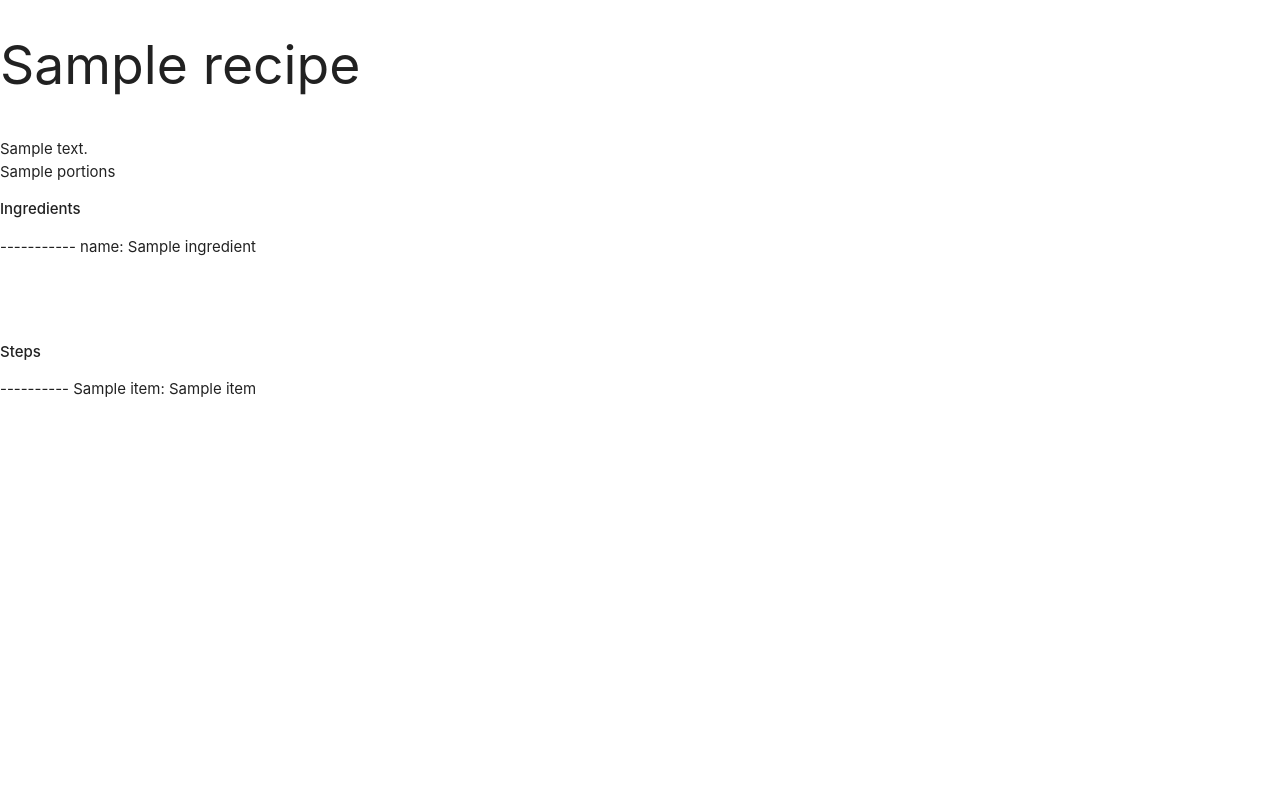
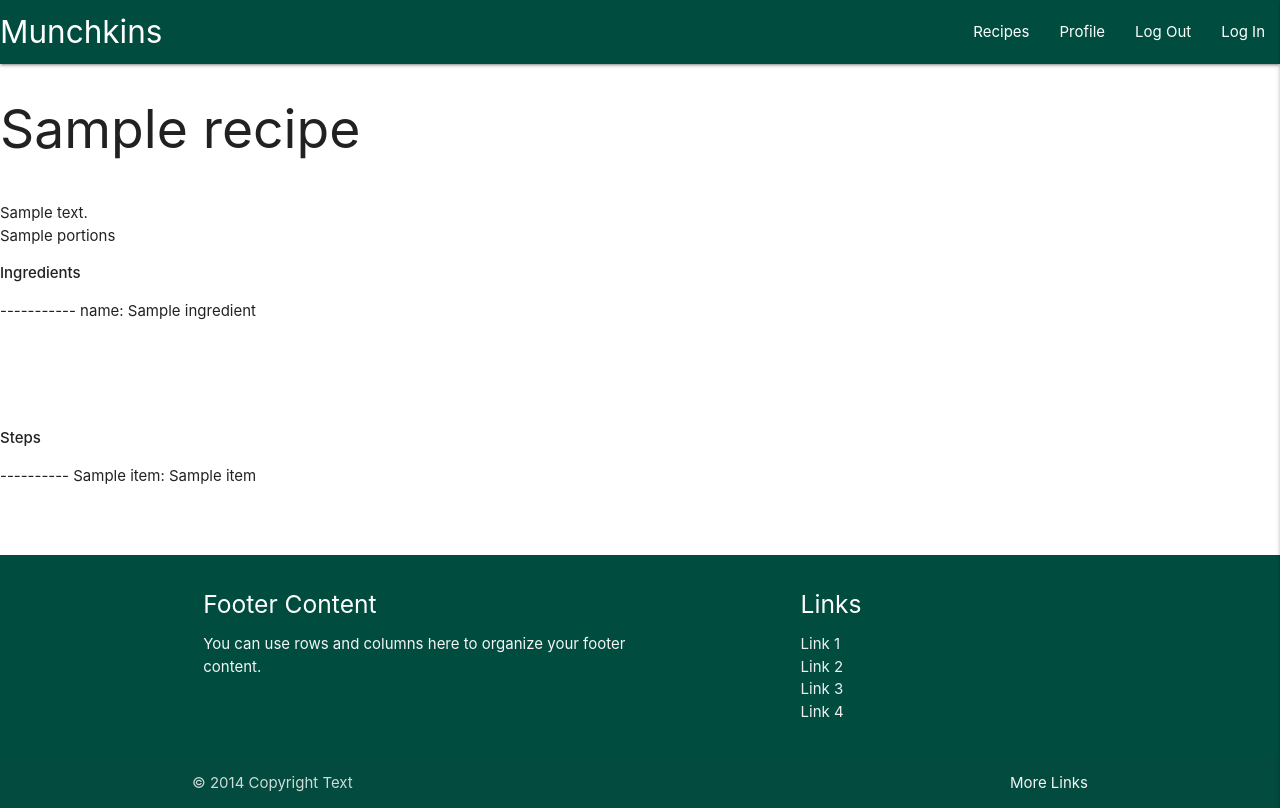
Before and after one commit to Cldwlkn13/Munchkins, a Flask app: page / in a window 1280 px wide. Before the commit the page ends 397 px from the top, so only its background shows below. Run offline with Flask 2, Linux system fonts and the light colour scheme; a database or web service that is not in the repository returns one stand-in record (values such as "Sample title"); some libraries are stand-ins or nearby versions.

Commit message:
Add styling with Materize

```diff
--- a/static/css/style.css
+++ b/static/css/style.css
@@ -0,0 +1,9 @@
+ body {
+    display: flex;
+    min-height: 100vh;
+    flex-direction: column;
+  }
+
+  main {
+    flex: 1 0 auto;
+  }
--- a/static/js/script.js
+++ b/static/js/script.js
@@ -0,0 +1,3 @@
+  $(document).ready(function(){
+    $(".sidenav").sidenav({edge: "right"});
+  });
--- a/templates/base.html
+++ b/templates/base.html
@@ -9,8 +9,59 @@
     <title>Munchkins</title>
 </head>
 <body>
+
+    <header>
+        <nav class="teal darken-4">
+            <div class="nav-wrapper">
+                <a href="#!" class="brand-logo left">Munchkins</a>
+                <a href="#" data-target="mobile-demo" class="sidenav-trigger right"><i class="fas fa-bars"></i></a>
+                <ul class="right hide-on-med-and-down">
+                    <li><a href="#">Recipes</a></li>
+                    <li><a href="#">Profile</a></li>
+                    <li><a href="#">Log Out</a></li>
+                    <li><a href="#">Log In</a></li>
+                </ul>
+            </div>
+        </nav>
+
+        <ul class="sidenav" id="mobile-demo">
+            <li><a href="#">Recipes</a></li>
+            <li><a href="#">Profile</a></li>
+            <li><a href="#">Log Out</a></li>
+            <li><a href="#">Log In</a></li>
+        </ul>
+
+    </header>
+
     {% block content %}
     {% endblock %}
+
+    <footer class="page-footer teal darken-4">
+        <div class="container">
+            <div class="row">
+                <div class="col l6 s12">
+                    <h5 class="white-text">Footer Content</h5>
+                    <p class="grey-text text-lighten-4">You can use rows and columns here to organize your footer content.
+                    </p>
+                </div>
+                <div class="col l4 offset-l2 s12">
+                    <h5 class="white-text">Links</h5>
+                    <ul>
+                        <li><a class="grey-text text-lighten-3" href="#!">Link 1</a></li>
+                        <li><a class="grey-text text-lighten-3" href="#!">Link 2</a></li>
+                        <li><a class="grey-text text-lighten-3" href="#!">Link 3</a></li>
+                        <li><a class="grey-text text-lighten-3" href="#!">Link 4</a></li>
+                    </ul>
+                </div>
+            </div>
+        </div>
+        <div class="footer-copyright">
+            <div class="container">
+                © 2014 Copyright Text
+                <a class="grey-text text-lighten-4 right" href="#!">More Links</a>
+            </div>
+        </div>
+    </footer>
 
     <script src="https://code.jquery.com/jquery-3.6.0.min.js" integrity="sha256-/xUj+3OJU5yExlq6GSYGSHk7tPXikynS7ogEvDej/m4=" crossorigin="anonymous"></script>
     <script src="https://cdnjs.cloudflare.com/ajax/libs/materialize/1.0.0/js/materialize.min.js"></script>
```
